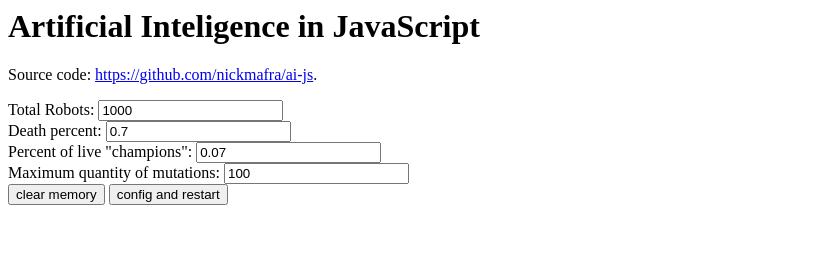
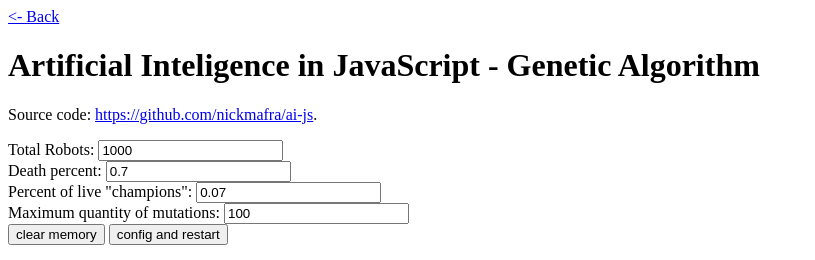
Before and after one commit to nicolasmafra/ai-js, a website: page src/genetic/index.html in a window 1280 px wide. Shown: the whole page, without its empty margins (0-815 px from the left). Drawn offline with Linux system fonts and the light colour scheme.

Commit message:
Moved to specific folder

```diff
--- a/src/index.html
+++ b/src/genetic/index.html
@@ -1,12 +1,13 @@
 <html>
 	<head>
-		<title>AI in JS</title>
+		<title>AI in JS - Genetic</title>
 		<script src="game.js"></script>
 		<script src="ai.js"></script>
 		<script src="main.js"></script>
 	</head>
 	<body>
-		<h1>Artificial Inteligence in JavaScript</h1>
+		<a href="../index.html"><- Back</a>
+		<h1>Artificial Inteligence in JavaScript - Genetic Algorithm</h1>
 		<p>Source code: <a href="https://github.com/nickmafra/ai-js">https://github.com/nickmafra/ai-js</a>.</p>
 		<label for="totalRobots">Total Robots: </label><input name="totalRobots" value="1000" />
 		<br>
```
Also changed, not shown: src/genetic/ai.js (renamed from src/ai.js), src/genetic/game.js (renamed from src/game.js), src/genetic/main.js (renamed from src/main.js).
